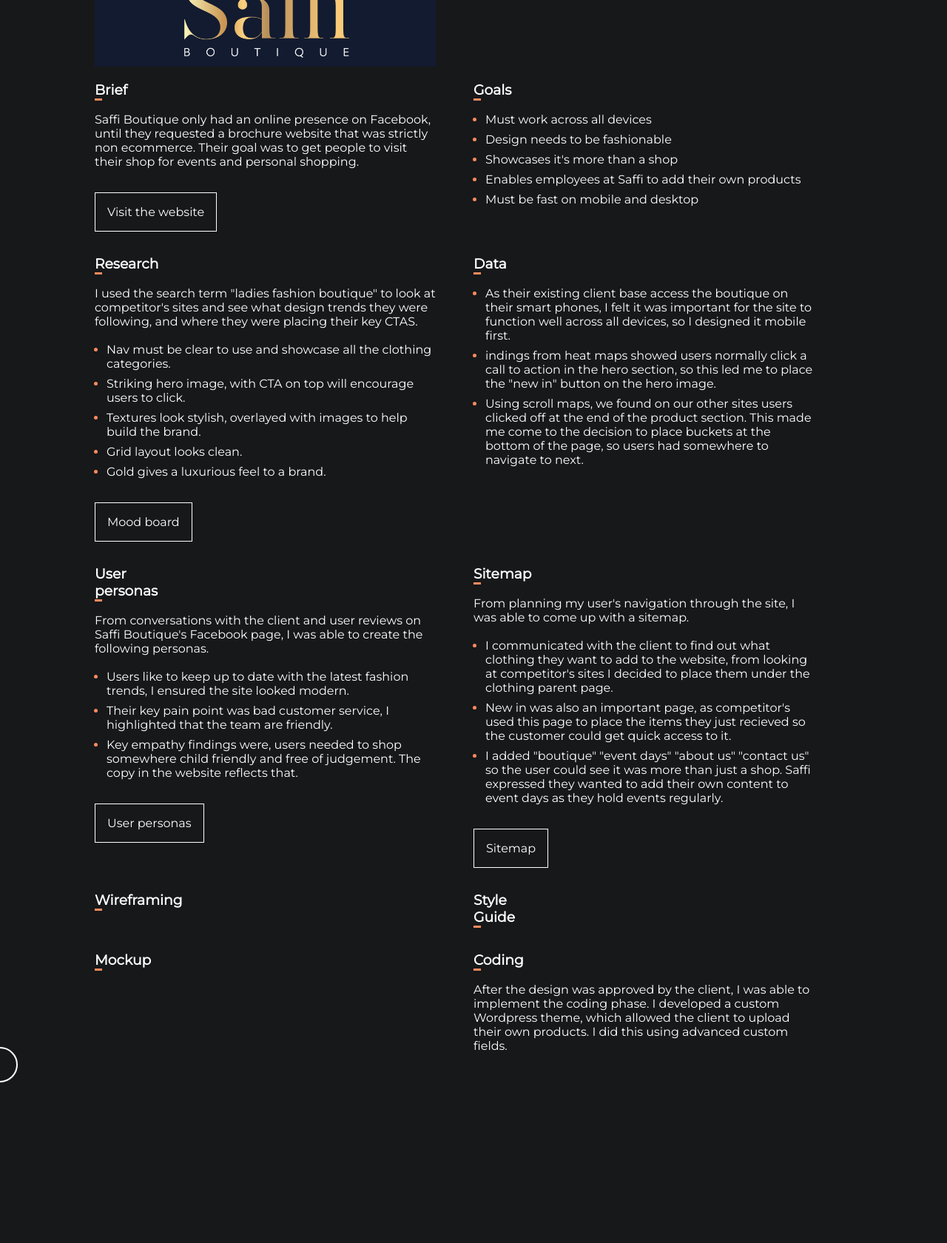
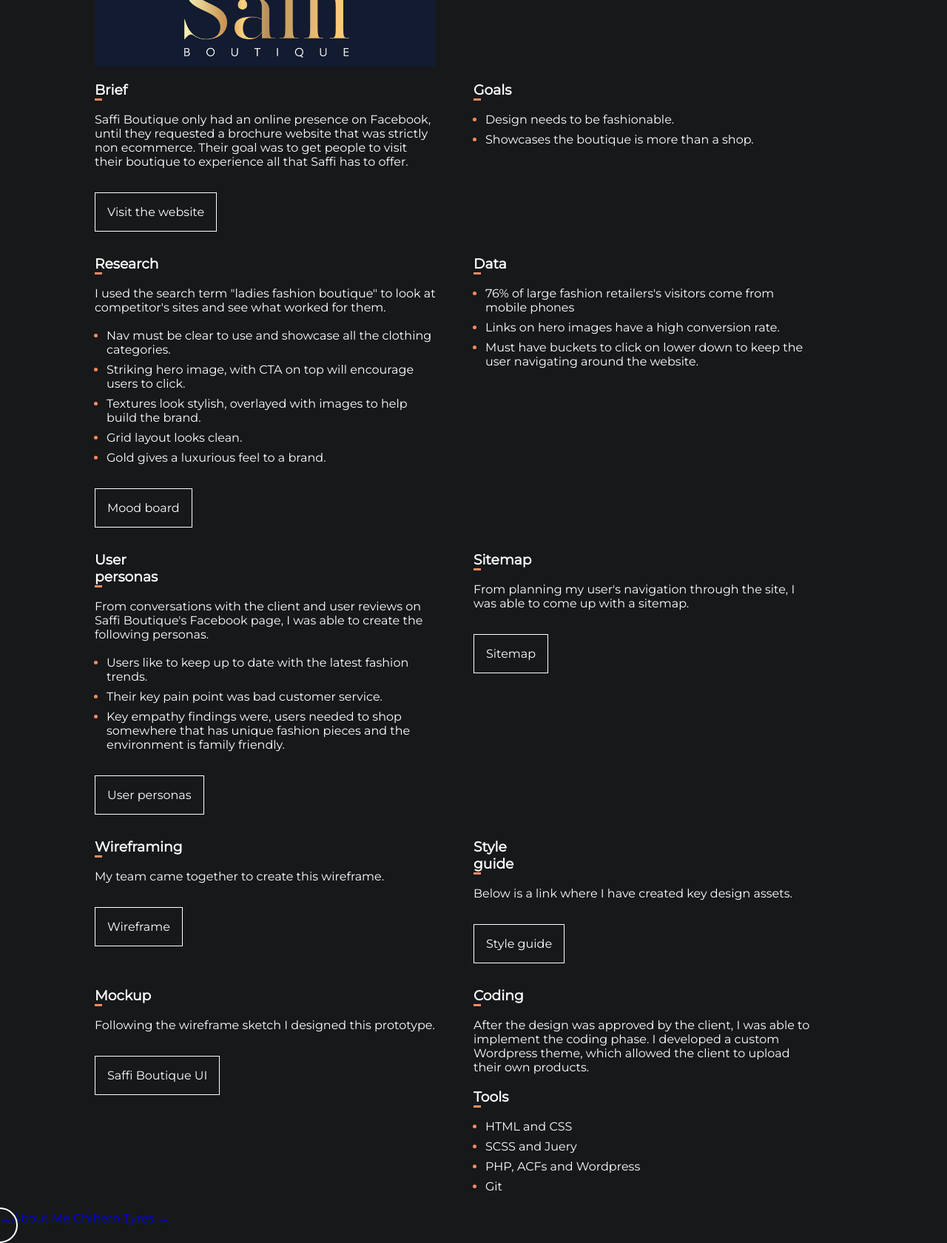
Before and after one commit to mel-tse/portfolio, a website: page casestudies/saffi.html in a window 1280 px wide. Shown: the part 325-2005 px from the top of the page at 74% size. Before the commit the page ends 1788 px from the top, so only its background shows below. Drawn offline with nearby package versions, Linux system fonts and the light colour scheme; a script that the page names is missing.

Commit message:
added extra pages

```diff
--- a/casestudies/saffi.html
+++ b/casestudies/saffi.html
@@ -15,8 +15,6 @@
         <ul class="nav">
             <li>About</li>
             <li>Talks</li>
-            <li>Contact</li>
-            <li>References</li>
         </ul>
         <div class="burger">
             <div class="line1"></div>
@@ -37,8 +35,8 @@
                 <p>
                     Saffi Boutique only had an online presence on Facebook, until they requested a brochure website that
                     was
-                    strictly non ecommerce. Their goal was to get people to visit their shop for events and personal
-                    shopping.
+                    strictly non ecommerce. Their goal was to get people to visit their boutique to
+                    experience all that Saffi has to offer.
                 </p>
                 <div class="button">
                     <a href="http://saffi-co-uk.stackstaging.com/" target="_blank">Visit the website</a>
@@ -48,7 +46,7 @@
                 <h3>Research</h3>
                 <p>
                     I used the search term "ladies fashion boutique" to look at competitor's sites and see what
-                    design trends they were following, and where they were placing their key CTAS.
+                    worked for them.
                 </p>
                 <br>
                 <ul>
@@ -70,12 +68,10 @@
                 </p>
                 <br>
                 <ul>
-                    <li><span>Users like to keep up to date with the latest fashion trends, I ensured the site looked
-                            modern.</span></li>
-                    <li><span>Their key pain point was bad customer service, I highlighted that the team are
-                            friendly.</span></li>
-                    <li><span>Key empathy findings were, users needed to shop somewhere child friendly and free of
-                            judgement. The copy in the website reflects that.</span></li>
+                    <li><span>Users like to keep up to date with the latest fashion trends.</span></li>
+                    <li><span>Their key pain point was bad customer service.</span></li>
+                    <li><span>Key empathy findings were, users needed to shop somewhere that has unique fashion pieces
+                            and the environment is family friendly.</span></li>
                 </ul>
                 <div class="button">
                     <a href="../images/saffi-personas.png" target="_blank">User personas</a>
@@ -84,18 +80,10 @@
             <div class="brief__data">
                 <h3>Data</h3>
                 <ul>
-                    <li><span>As their existing client base access the boutique on their smart phones, I felt it was
-                            important
-                            for the site to
-                            function well across all devices, so I designed it mobile first.</span></li>
-                    <li><span>indings from heat maps showed
-                            users normally click a call to action in the hero section, so this led me to place the "new
-                            in"
-                            button on the hero image.</span></li>
-                    <li><span> Using scroll maps, we found on our other sites users clicked off at
-                            the end of the product section. This made me come to the decision to place buckets at the
-                            bottom
-                            of the page, so users had somewhere to navigate to next.</span></li>
+                    <li><span>76% of large fashion retailers's visitors come from mobile phones</span></li>
+                    <li><span>Links on hero images have a high conversion rate.</span></li>
+                    <li><span>Must have buckets to click on lower down to keep the user navigating around the
+                            website.</span></li>
                 </ul>
             </div>
             <div class="brief__sitemap">
@@ -103,62 +91,68 @@
                 <p>
                     From planning my user's navigation through the site, I was able to come up with a sitemap.
                 </p>
-                <br>
-                <ul>
-                    <li><span>I communicated with the client to find out what clothing they want to add to the website,
-                            from looking at competitor's sites I decided to place them under the clothing parent
-                            page.</span></li>
-                    <li><span>New in was also an important page, as competitor's used this page to place the items they
-                            just recieved so the customer could get quick access to it.</span></li>
-                    <li><span> I added "boutique" "event days" "about us" "contact us" so the user could see it was more
-                            than just a shop. Saffi expressed they wanted to add their own content to event days as they
-                            hold events regularly.</span></li>
-                </ul>
                 <div class="button">
                     <a href="../images/saffi-slickplan.png" target="_blank">Sitemap</a>
                 </div>
             </div>
             <div class="brief__wireframe">
                 <h3>Wireframing</h3>
+                <p>My team came together to create this wireframe.</p>
+                <div class="button">
+                    <a href="../images/saffi-wireframe.png" target="_blank">Wireframe</a>
+                </div>
             </div>
             <div class="brief__styleguide">
-                <h3>Style Guide</h3>
+                <h3>Style guide</h3>
+                <p>Below is a link where I have created key design assets.</p>
+                <div class="button">
+                    <a href="../images/saffi-style.png" target="_blank">Style guide</a>
+                </div>
             </div>
             <div class="brief__mockup">
                 <h3>Mockup</h3>
+                <p>Following the wireframe sketch I designed this prototype.</p>
+                <div class="button">
+                    <a href="../images/saffi-ui.png" target="_blank">Saffi Boutique UI</a>
+                </div>
             </div>
             <div class="brief__coding">
                 <h3>Coding</h3>
                 <p>After the design was approved by the client, I was able to implement the coding phase. I
-                    developed a custom Wordpress theme, which allowed the client to upload their own products. I did
-                    this using advanced custom fields.<br>
+                    developed a custom Wordpress theme, which allowed the client to upload their own products.
                 </p>
+                <br>
+                <h3>Tools</h3>
+                <ul>
+                    <li><span>HTML and CSS</span></li>
+                    <li><span>SCSS and Juery</span></li>
+                    <li><span>PHP, ACFs and Wordpress</span></li>
+                    <li><span>Git</span></li>
+                </ul>
             </div>
             <div class="brief__goals">
                 <ul>
                     <h3>Goals</h3>
-                    <li><span>Must work across all devices</span></li>
-                    <li><span>Design needs to be fashionable</span></li>
-                    <li><span>Showcases it's more than a shop</span></li>
-                    <li><span>Enables employees at Saffi to add their own products</span></li>
-                    <li><span>Must be fast on mobile and desktop</span></li>
+                    <li><span>Design needs to be fashionable.</span></li>
+                    <li><span>Showcases the boutique is more than a shop.</span></li>
                 </ul>
             </div>
+        </div>
+        <div class="next">
+            <a href="../about/index.html"><span>&#8592;</span>About Me</a>
+            <a href="../casestudies/chiltern.html">Chiltern Tyres <span>&#8594;</span></a>
         </div>
     </main>
     <nav class="nav-bar">
         <div class="container">
             <ul class="nav-links">
-                <h3><a href="index.html">About</a></h3>
+                <h3><a href="../about/index.html">About</a></h3>
+                <h3><a href="../about/talks.html">Talks</a></h3>
+                <h3><a href="saffi.html">Saffi Boutique</a></h3>
+                <h3><a href="chiltern.html">Chiltern Tyres</a></h3>
+                <h3><a href="jamesmartinblinds.html">James Martin</a></h3>
+                <h3><a href="stephengay.html">Stephen Gay</a></h3>
             </ul>
-            <div class="contact">
-                <h2>Stay in touch.</h2>
-                <p>
-                    Thank you for taking the time to view my portfolio. If you would
-                    like to work with me. Please email me at:<br /><br />
-                    <a href="mailto:melodytse1992@gmail.com">melodytse1992@gmail.com</a>
-                </p>
-            </div>
         </div>
     </nav>
     <div class="cursor">
```
Also changed, not shown: casestudies/chiltern.html (added, +209 -0 lines), casestudies/jamesmartinblinds.html (added), casestudies/stephengay.html (added).
